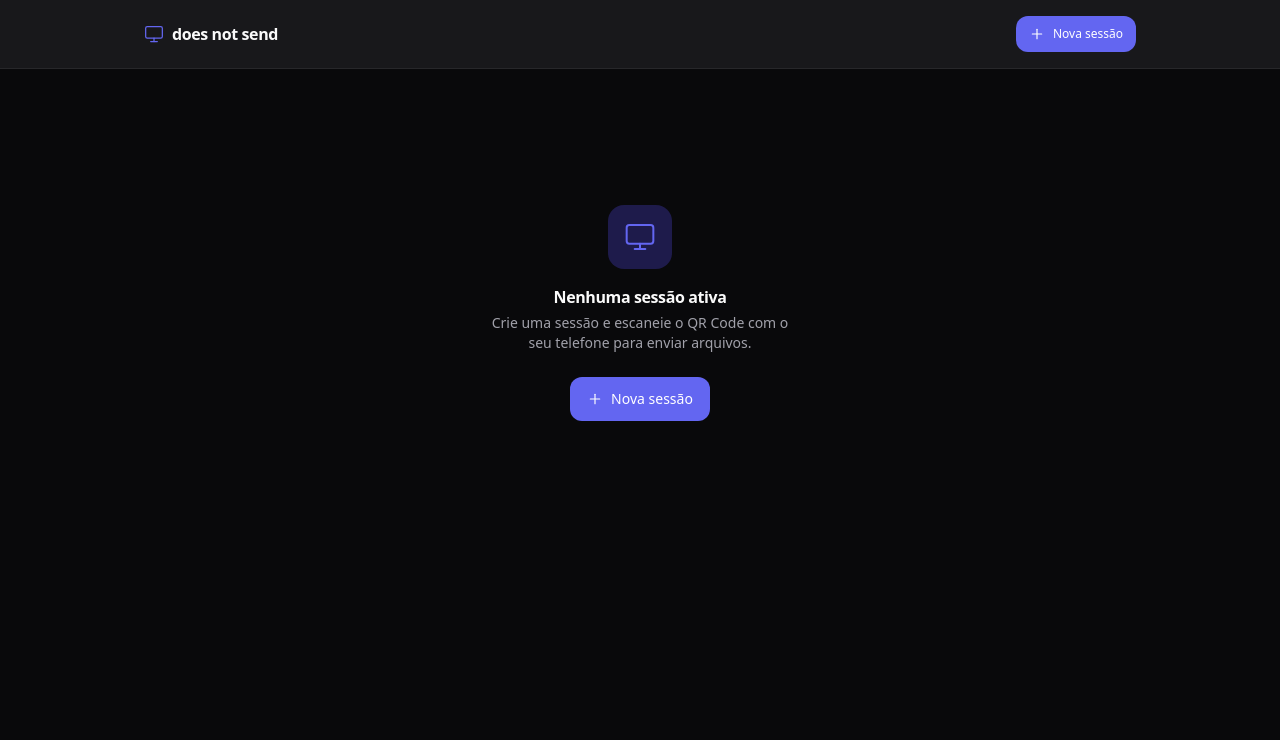
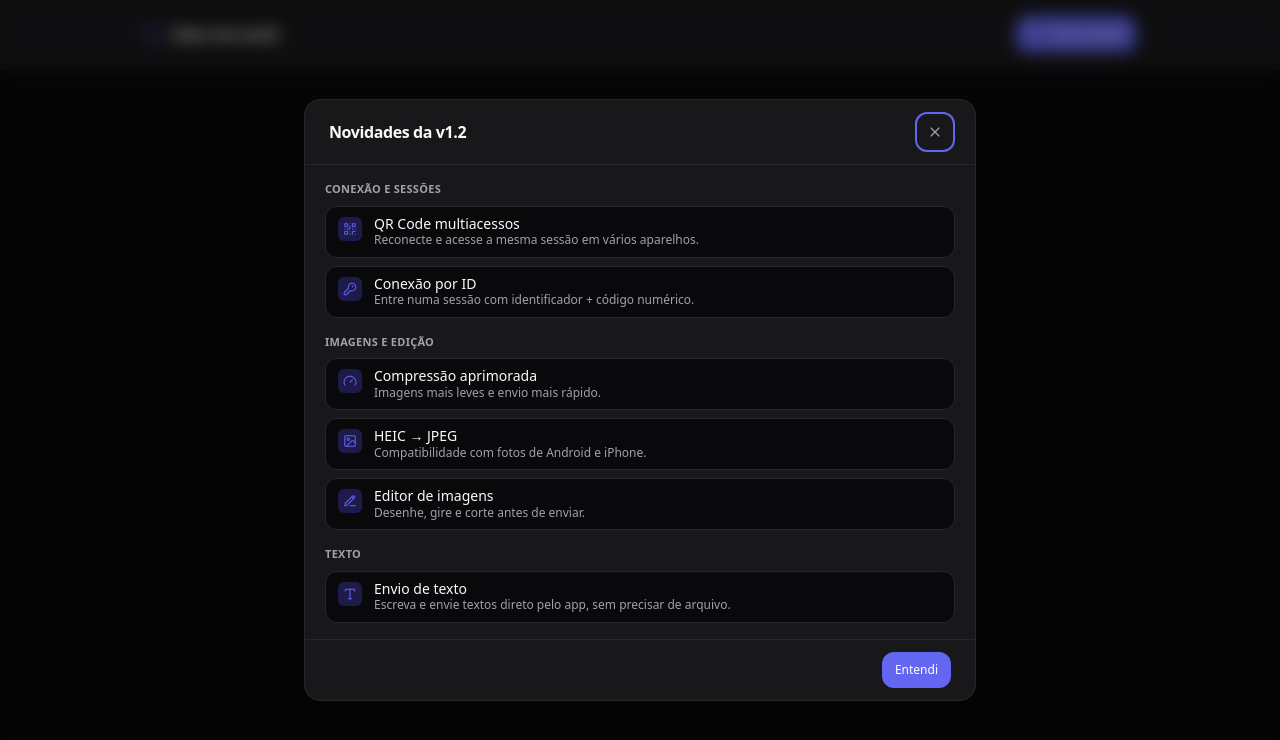
Before and after one commit to caua1503/does-not-send, a React (Vite) app in the folder web/: page / in a window 1280 px wide. Shown: the top 740 px of the page. Built offline with nearby package versions, Linux system fonts and the light colour scheme.

Commit message:
feat(web): modal de novidades da v1.2
Mostra as novidades uma vez por carga, no máximo maxViews por updateId,
com contagem persistida e guarda contra o duplo efeito do StrictMode.
Inclui a novidade de envio de texto.

```diff
--- a/web/src/App.tsx
+++ b/web/src/App.tsx
@@ -1,12 +1,15 @@
 import ComputerPage from "./pages/computer/ComputerPage.tsx";
 import PhonePage from "./pages/phone/PhonePage.tsx";
+import { WhatsNewModal } from "./components/WhatsNewModal.tsx";
 
 export default function App() {
   const path = window.location.pathname;
+  const page = path.startsWith("/enviar/") ? <PhonePage /> : <ComputerPage />;
 
-  if (path.startsWith("/enviar/")) {
-    return <PhonePage />;
-  }
-
-  return <ComputerPage />;
+  return (
+    <>
+      {page}
+      <WhatsNewModal />
+    </>
+  );
 }
--- /dev/null
+++ b/web/src/components/WhatsNewModal.tsx
@@ -0,0 +1,73 @@
+import { useEffect, useRef, useState } from "react";
+import { Modal } from "./ui/Modal.tsx";
+import { Button } from "./ui/Button.tsx";
+import {
+  APP_VERSION,
+  WHATS_NEW,
+  consumeWhatsNewView,
+  type WhatsNewItem,
+} from "../lib/whatsNew.ts";
+
+export function WhatsNewModal() {
+  const [open, setOpen] = useState(false);
+  const counted = useRef(false);
+
+  // One view per app load; guards StrictMode's double effect invocation.
+  useEffect(() => {
+    if (counted.current) return;
+    counted.current = true;
+    if (consumeWhatsNewView(WHATS_NEW)) setOpen(true);
+  }, []);
+
+  const close = () => setOpen(false);
+  const categories = [...new Set(WHATS_NEW.items.map((item) => item.category))];
+
+  return (
+    <Modal
+      open={open}
+      onClose={close}
+      title={`Novidades da v${APP_VERSION}`}
+      footer={
+        <Button size="sm" onClick={close}>
+          Entendi
+        </Button>
+      }
+    >
+      <div className="px-5 py-4 space-y-4">
+        {categories.map((category) => (
+          <section key={category}>
+            <h3 className="mb-2 text-[11px] font-semibold uppercase tracking-wide text-[var(--color-text-muted)]">
+              {category}
+            </h3>
+            <div className="space-y-2">
+              {WHATS_NEW.items
+                .filter((item) => item.category === category)
+                .map((item) => (
+                  <WhatsNewRow key={item.id} item={item} />
+                ))}
+            </div>
+          </section>
+        ))}
+      </div>
+    </Modal>
+  );
+}
+
+function WhatsNewRow({ item }: { item: WhatsNewItem }) {
+  const Icon = item.icon;
+  return (
+    <div className="flex items-start gap-3 rounded-[var(--radius-btn)] border border-[var(--color-border)] bg-[var(--color-bg)] px-3 py-2">
+      {Icon && (
+        <span className="mt-0.5 flex h-6 w-6 shrink-0 items-center justify-center rounded-md bg-[var(--color-accent-light)] text-[var(--color-accent)]">
+          <Icon size={14} strokeWidth={1.75} />
+        </span>
+      )}
+      <div className="min-w-0">
+        <p className="text-sm font-medium leading-tight">{item.title}</p>
+        <p className="text-xs leading-snug text-[var(--color-text-muted)]">
+          {item.description}
+        </p>
+      </div>
+    </div>
+  );
+}
--- /dev/null
+++ b/web/src/lib/whatsNew.ts
@@ -0,0 +1,115 @@
+import { Gauge, ImageIcon, KeyRound, PencilLine, QrCode, Type, type LucideIcon } from "lucide-react";
+import pkg from "../../package.json";
+
+export const APP_VERSION = pkg.version;
+
+export interface WhatsNewItem {
+  id: string;
+  title: string;
+  description: string;
+  category: string;
+  icon?: LucideIcon;
+}
+
+export interface WhatsNewConfig {
+  enabled: boolean;
+  maxViews: number;
+  updateId: string;
+  items: WhatsNewItem[];
+}
+
+export const WHATS_NEW: WhatsNewConfig = {
+  enabled: true,
+  maxViews: 3,
+  // Bumping the version starts a new cycle automatically.
+  updateId: APP_VERSION,
+  items: [
+    {
+      id: "multi-access-qr",
+      title: "QR Code multiacessos",
+      description: "Reconecte e acesse a mesma sessão em vários aparelhos.",
+      category: "Conexão e sessões",
+      icon: QrCode,
+    },
+    {
+      id: "join-by-id",
+      title: "Conexão por ID",
+      description: "Entre numa sessão com identificador + código numérico.",
+      category: "Conexão e sessões",
+      icon: KeyRound,
+    },
+    {
+      id: "better-compression",
+      title: "Compressão aprimorada",
+      description: "Imagens mais leves e envio mais rápido.",
+      category: "Imagens e edição",
+      icon: Gauge,
+    },
+    {
+      id: "heic-jpeg",
+      title: "HEIC → JPEG",
+      description: "Compatibilidade com fotos de Android e iPhone.",
+      category: "Imagens e edição",
+      icon: ImageIcon,
+    },
+    {
+      id: "image-editor",
+      title: "Editor de imagens",
+      description: "Desenhe, gire e corte antes de enviar.",
+      category: "Imagens e edição",
+      icon: PencilLine,
+    },
+    {
+      id: "text-upload",
+      title: "Envio de texto",
+      description: "Escreva e envie textos direto pelo app, sem precisar de arquivo.",
+      category: "Texto",
+      icon: Type,
+    },
+  ],
+};
+
+export interface WhatsNewState {
+  updateId: string;
+  viewCount: number;
+  lastViewedAt: string;
+}
+
+export const WHATS_NEW_STORAGE_KEY = "dns_whats_new";
+
+function readState(): WhatsNewState | null {
+  const raw = localStorage.getItem(WHATS_NEW_STORAGE_KEY);
+  if (!raw) return null;
+  const parsed = JSON.parse(raw) as Partial<WhatsNewState>;
+  if (typeof parsed.updateId !== "string" || typeof parsed.viewCount !== "number") {
+    return null;
+  }
+  return {
+    updateId: parsed.updateId,
+    viewCount: parsed.viewCount,
+    lastViewedAt: typeof parsed.lastViewedAt === "string" ? parsed.lastViewedAt : "",
+  };
+}
+
+/**
+ * Registers one view and reports whether the modal should be shown.
+ * Returns false when persistence is unavailable: better hide than lose count.
+ */
+export function consumeWhatsNewView(config: WhatsNewConfig = WHATS_NEW): boolean {
+  if (!config.enabled || config.maxViews <= 0) return false;
+  try {
+    const state = readState();
+    const sameCycle = state?.updateId === config.updateId;
+    if (sameCycle && state.viewCount >= config.maxViews) return false;
+
+    const next: WhatsNewState = {
+      updateId: config.updateId,
+      viewCount: sameCycle ? state.viewCount + 1 : 1,
+      lastViewedAt: new Date().toISOString(),
+    };
+    localStorage.setItem(WHATS_NEW_STORAGE_KEY, JSON.stringify(next));
+    return true;
+  } catch {
+    return false;
+  }
+}
```
Also changed, not shown: 2 other files (tests, documents, lock files or other folders).
